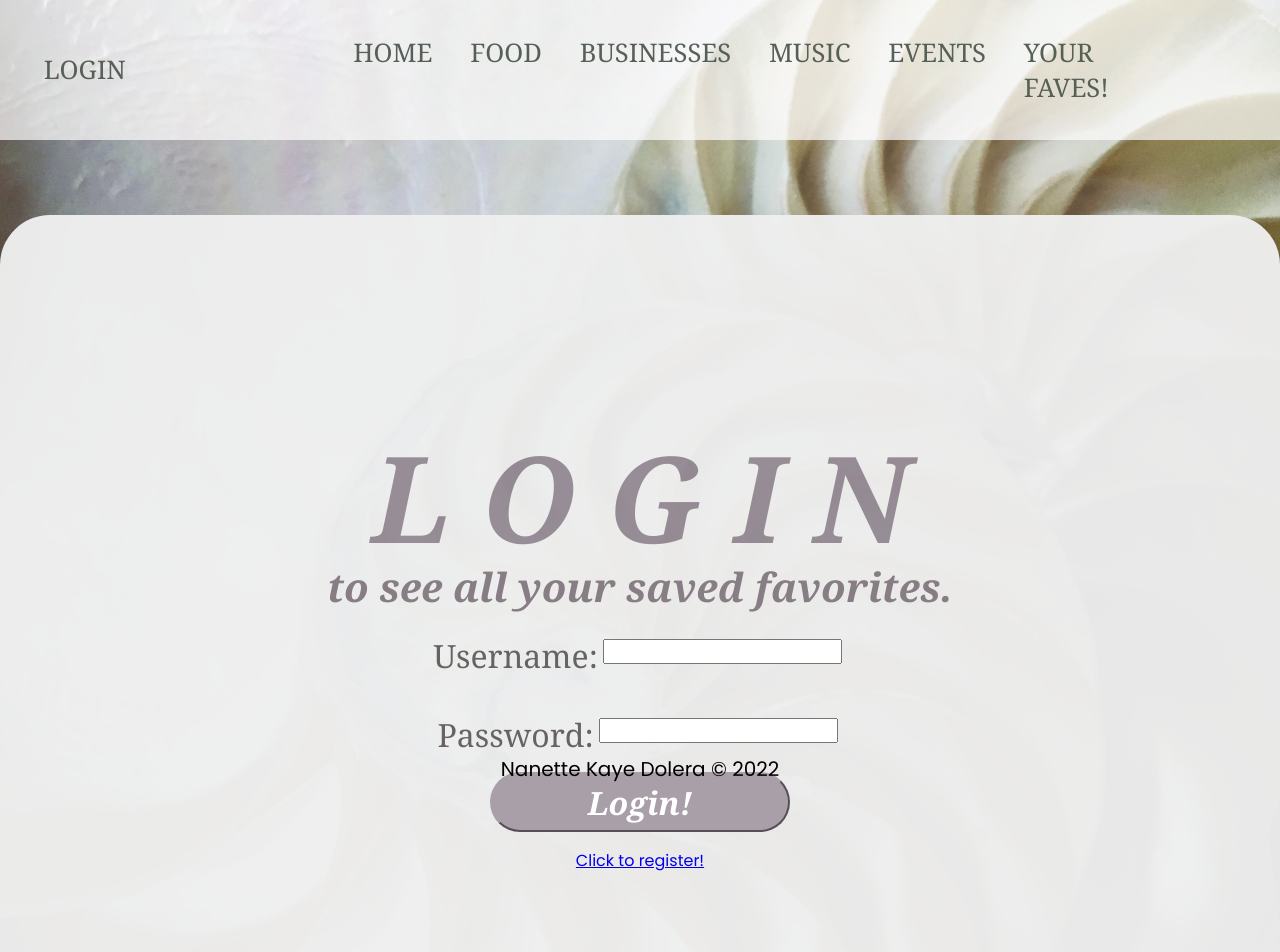
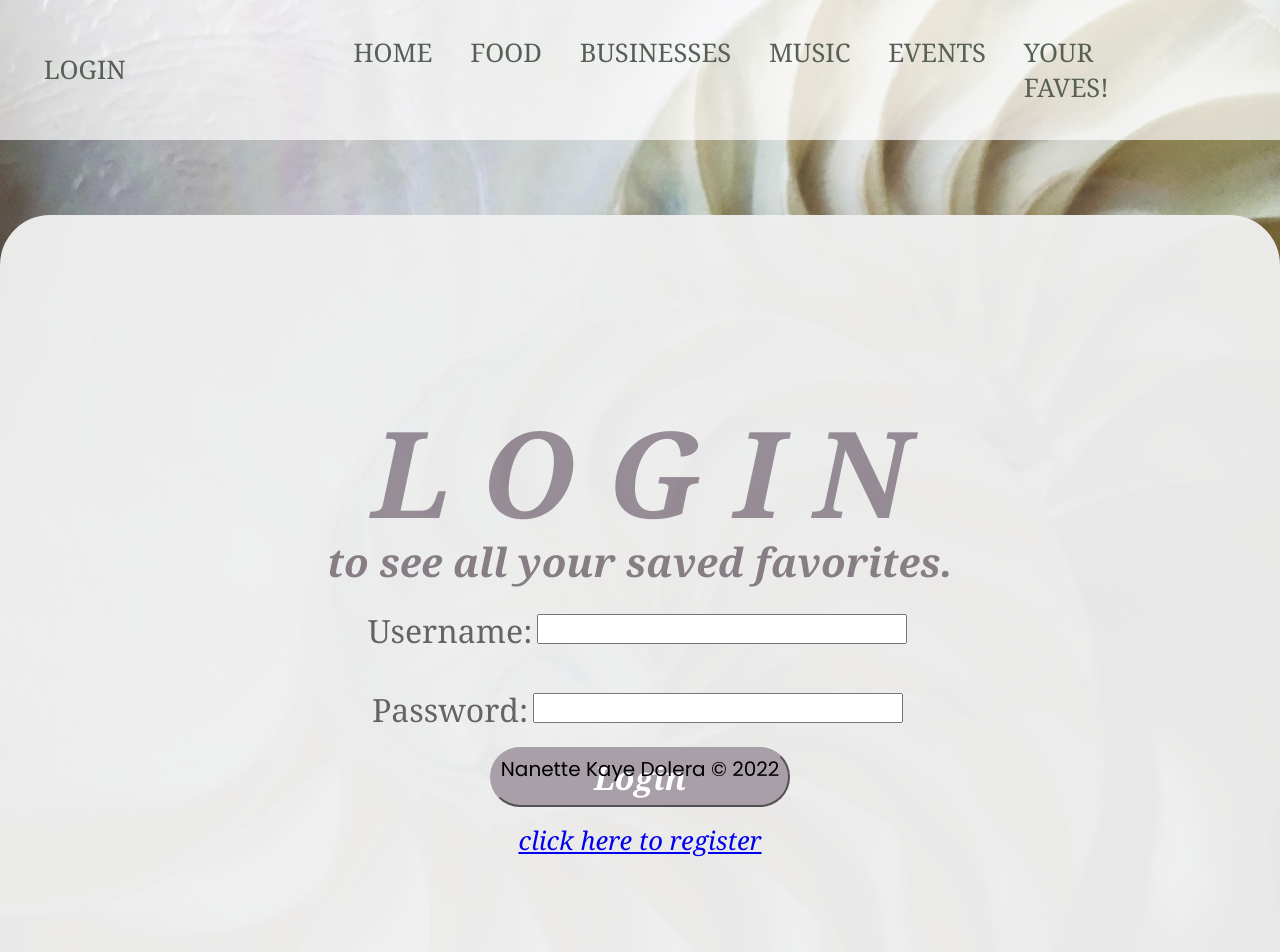
Before and after one commit to NotNanetteKaye/FullStack-capstone2022, a React (Create React App) app in the folder frontend/: page /login in a window 1280 px wide. Shown: the top 952 px of the page. Built offline with nearby package versions, Linux system fonts and the light colour scheme.

Commit message:
Finished LoginPage.css styling!

```diff
--- a/frontend/src/pages/LoginPage/LoginPage.css
+++ b/frontend/src/pages/LoginPage/LoginPage.css
@@ -4,10 +4,10 @@
 
 .container {
   margin: 0 auto;
-  max-width: 1300px;
+  max-width: 1400px;
   text-align: center;
   background: #efefeff7;
-  padding: 200px;
+  padding: 175px;
   border-radius: 50px;
   margin-top: 20mm;
 }
@@ -35,7 +35,9 @@
   color: white;
 }
 
-.cont
+.container a {
+  font: italic 1.6em Georgia, Times, "Times New Roman", serif;
+}
 
 .form input {
   width: 370px;
--- a/frontend/src/pages/LoginPage/LoginPage.js
+++ b/frontend/src/pages/LoginPage/LoginPage.js
@@ -44,8 +44,8 @@ const LoginPage = () => {
         {isServerError ? (
           <p className="error">Login failed, incorrect credentials!</p>
         ) : null}
-         <button>Login!</button>
-        <Link to="/register">Click to register!</Link>
+         <button>Login</button>
+        <Link to="/register">click here to register</Link>
       </form>
     </div>
   );
```
